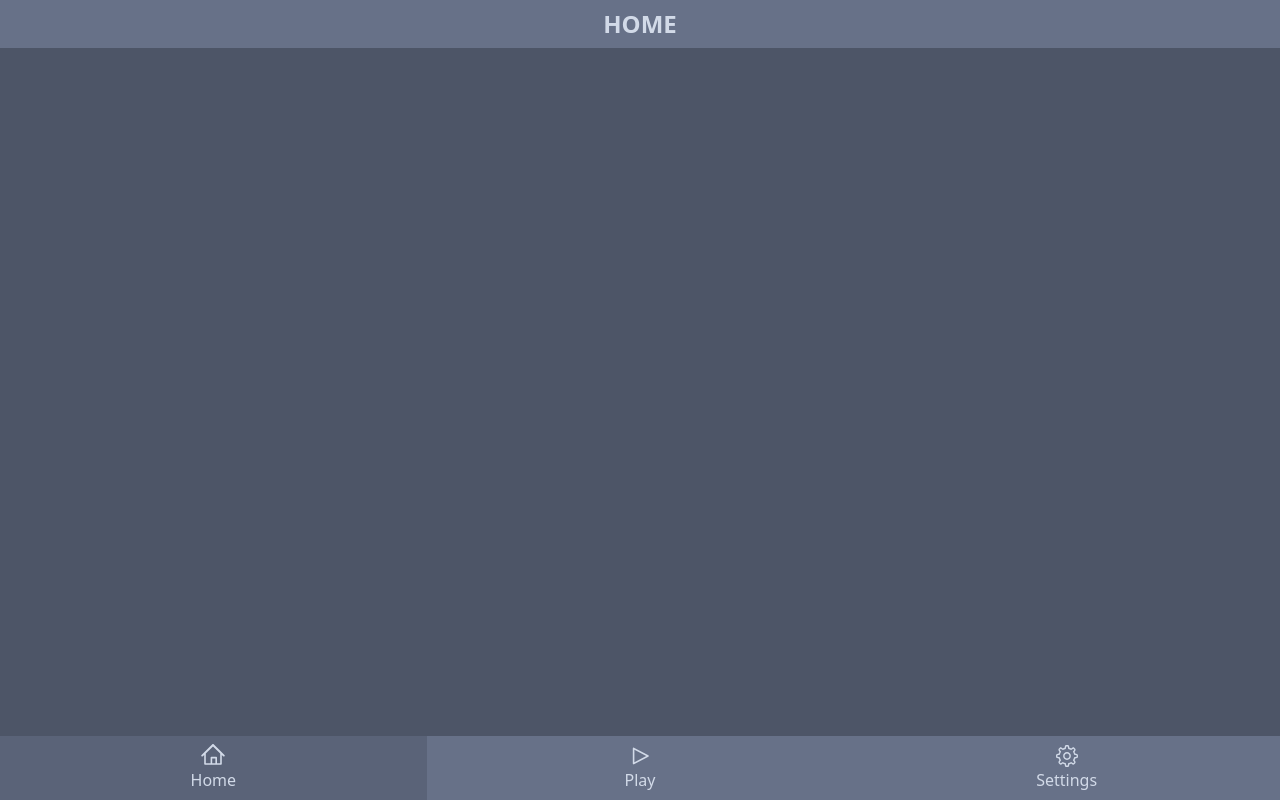
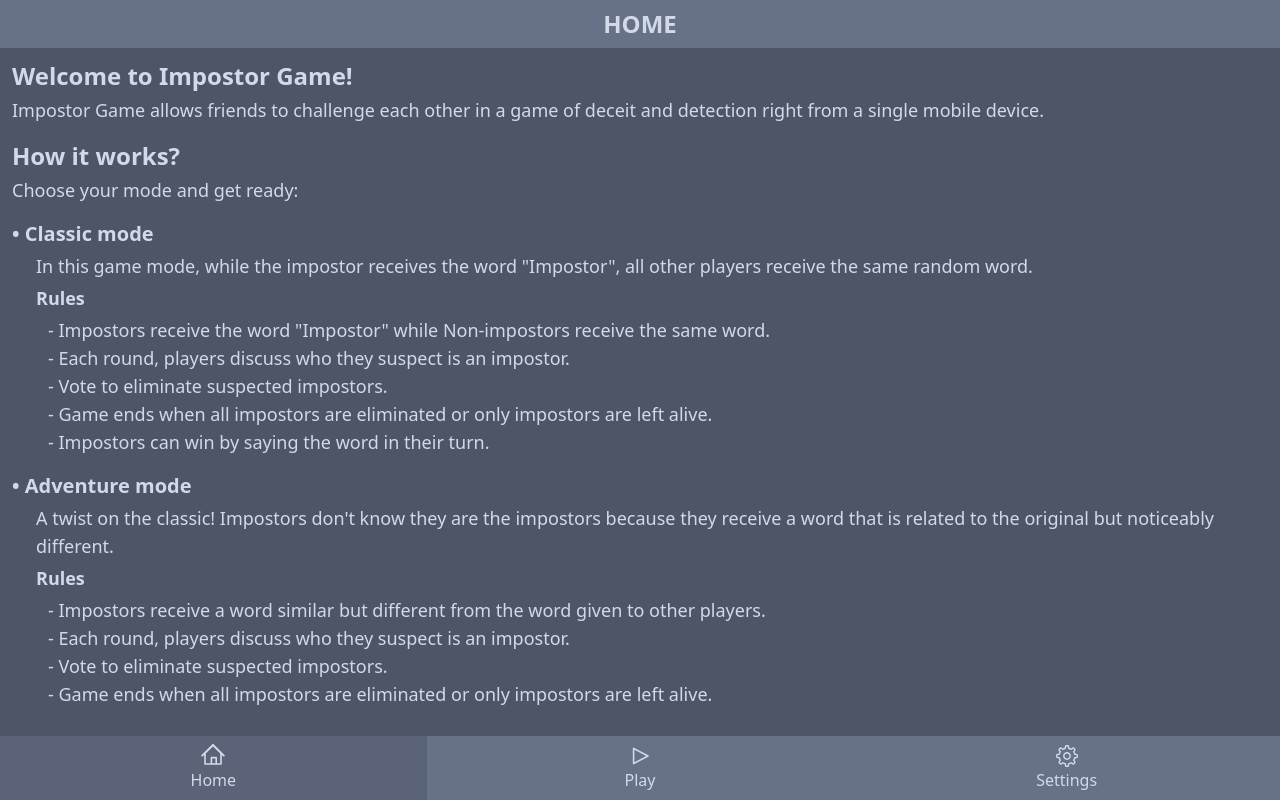
Before and after one commit to AlbaCande/Impostor-Game, a React (Vite) app: page / in a window 1280 px wide. Built offline with nearby package versions, Linux system fonts and the light colour scheme.

Commit message:
[add] home page

```diff
--- /dev/null
+++ b/src/components/HomeInfoModeGame.tsx
@@ -0,0 +1,35 @@
+import type { FC } from 'react';
+
+type Props = {
+    gameMode: string;
+    gameModeBody: string;
+    rules: string;
+    rulesBody: string;
+}
+
+const HomeInfoModeGame: FC<Props> = (props) => {
+    const {
+        gameMode,
+        gameModeBody,
+        rules,
+        rulesBody,
+    } = props;
+
+    const formattedRulesBody = rulesBody.split('\n').map((line, index) => (
+        <span key={index}>
+            {line}
+            <br />
+        </span>
+    ));
+
+    return (
+        <div className="flex flex-col gap-1">
+            <h2 className="text-xl font-bold">•  {gameMode}</h2>
+            <p className="text-lg ml-6">{gameModeBody}</p>
+            <p className="text-lg ml-6 font-bold">{rules}</p>
+            <p className="text-lg ml-9">{formattedRulesBody}</p>
+        </div>
+    );
+};
+
+export default HomeInfoModeGame;
--- /dev/null
+++ b/src/components/HomeInfoSection.tsx
@@ -0,0 +1,22 @@
+import type { FC } from 'react';
+
+type Props = {
+    titleSection: string;
+    bodySection: string;
+}
+
+const HomeInfoSection: FC<Props> = (props) => {
+    const {
+        titleSection,
+        bodySection,
+    } = props;
+
+    return (
+        <div className="flex flex-col gap-1">
+            <h2 className="text-2xl font-bold">{titleSection}</h2>
+            <p className="text-lg">{bodySection}</p>
+        </div>
+    );
+};
+
+export default HomeInfoSection;
--- a/src/pages/index.tsx
+++ b/src/pages/index.tsx
@@ -1,9 +1,20 @@
+import HomeInfoModeGame from '@/components/HomeInfoModeGame';
+import HomeInfoSection from '@/components/HomeInfoSection';
 import LayoutRoot from '@/components/layouts/LayoutRoot';
 import type { FC } from 'react';
+import { useTranslation } from 'react-i18next';
 
 const RootPage: FC = () => {
+	const { t } = useTranslation();
+
 	return (
 		<LayoutRoot>
+			<div className="flex flex-col gap-4">
+				<HomeInfoSection titleSection={t('home-description-title')} bodySection={t('home-description-body')} />
+				<HomeInfoSection titleSection={t('home-how-works-title')} bodySection={t('home-how-works-body')} />
+				<HomeInfoModeGame gameMode={t('home-classic-title')} gameModeBody={t('home-classic-body')} rules={t('home-rules')} rulesBody={t('home-classic-rules')} />
+				<HomeInfoModeGame gameMode={t('home-adventure-title')} gameModeBody={t('home-adventure-body')} rules={t('home-rules')} rulesBody={t('home-adventure-rules')} />
+			</div>
 		</LayoutRoot>
 	);
 };
--- a/src/translations/en/home.ts
+++ b/src/translations/en/home.ts
@@ -2,6 +2,17 @@ import type { TranslationObject } from '..';
 
 const translation: TranslationObject = {
 	'home-title': 'Home',
+	'home-description-title': 'Welcome to Impostor Game!',
+	'home-description-body': 'Impostor Game allows friends to challenge each other in a game of deceit and detection right from a single mobile device.',
+	'home-how-works-title': 'How it works?',
+	'home-how-works-body': 'Choose your mode and get ready:',
+	'home-rules': 'Rules',
+	'home-classic-title': 'Classic mode',
+	'home-classic-body': 'In this game mode, while the impostor receives the word "Impostor", all other players receive the same random word.',
+	'home-classic-rules': '- Impostors receive the word "Impostor" while Non-impostors receive the same word.\n- Each round, players discuss who they suspect is an impostor.\n- Vote to eliminate suspected impostors.\n- Game ends when all impostors are eliminated or only impostors are left alive.\n- Impostors can win by saying the word in their turn.',
+	'home-adventure-title': 'Adventure mode',
+	'home-adventure-body': 'A twist on the classic! Impostors don\'t know they are the impostors because they receive a word that is related to the original but noticeably different.',
+	'home-adventure-rules': '- Impostors receive a word similar but different from the word given to other players.\n- Each round, players discuss who they suspect is an impostor.\n- Vote to eliminate suspected impostors.\n- Game ends when all impostors are eliminated or only impostors are left alive.',
 };
 
 export default translation;
--- a/src/translations/es/home.ts
+++ b/src/translations/es/home.ts
@@ -2,6 +2,17 @@ import type { TranslationObject } from '..';
 
 const translation: TranslationObject = {
 	'home-title': 'Inicio',
+	'home-description-title': '¡Bienvenido a Impostor Game!',
+	'home-description-body': 'Impostor Game permite a los amigos desafiarse entre sí en un juego de engaño y detección directamente desde un solo dispositivo móvil.',
+	'home-how-works-title': '¿Cómo funciona?',
+	'home-how-works-body': 'Elige tu modo y prepárate:',
+	'home-rules': 'Reglas',
+	'home-classic-title': 'Modo clásico',
+	'home-classic-body': 'En este modo de juego, mientras el impostor recibe la palabra "Impostor", todos los demás jugadores reciben la misma palabra aleatoria.',
+	'home-classic-rules': '- Los Impostores reciben la palabra "Impostor" mientras que los No-impostores reciben la misma palabra.\n- En cada ronda, los jugadores discuten sobre quién sospechan que es un impostor.\n- Se vota para eliminar a los sospechosos de ser impostores.\n- El juego termina cuando todos los impostores son eliminados o sólo quedan impostores vivos.\n- Los impostores pueden ganar diciendo la palabra en su turno.',
+	'home-adventure-title': 'Modo aventura',
+	'home-adventure-body': '¡Un giro en el clásico! Los impostores no saben que son los impostores porque reciben una palabra que está relacionada con la original pero notablemente diferente.',
+	'home-adventure-rules': '- Los Impostores reciben una palabra similar pero diferente a la palabra dada a los demás jugadores.\n- En cada ronda, los jugadores discuten sobre quién sospechan que es un impostor.\n- Se vota para eliminar a los sospechosos de ser impostores.\n- El juego termina cuando todos los impostores son eliminados o sólo quedan impostores vivos.',
 };
 
 export default translation;
--- a/src/translations/fr/home.ts
+++ b/src/translations/fr/home.ts
@@ -2,6 +2,17 @@ import type { TranslationObject } from '..';
 
 const translation: TranslationObject = {
 	'home-title': 'Accueil',
+	'home-description-title': 'Bienvenue dans Impostor Game!',
+	'home-description-body': 'Impostor Game permet à des amis de se défier dans un jeu de tromperie et de détection directement depuis un seul appareil mobile.',
+	'home-how-works-title': 'Comment ça marche?',
+	'home-how-works-body': 'Choisissez votre mode et préparez-vous:',
+	'home-rules': 'Règles',
+	'home-classic-title': 'Mode classique',
+	'home-classic-body': 'Dans ce mode de jeu, tandis que l\'imposteur reçoit le mot "Imposteur", tous les autres joueurs reçoivent le même mot aléatoire.',
+	'home-classic-rules': '- Les Imposteurs reçoivent le mot "Imposteur" tandis que les Non-imposteurs reçoivent le même mot.\n- À chaque tour, les joueurs discutent de qui ils soupçonnent être un imposteur.\n- Votez pour éliminer les imposteurs suspects.\n- Le jeu se termine lorsque tous les imposteurs sont éliminés ou qu\'il ne reste que des imposteurs en vie.\n- Les imposteurs peuvent gagner en disant le mot à leur tour.',
+	'home-adventure-title': 'Mode aventure',
+	'home-adventure-body': 'Un twist sur le classique! Les imposteurs ne savent pas qu\'ils sont les imposteurs car ils reçoivent un mot qui est lié à l\'original mais nettement différent.',
+	'home-adventure-rules': '- Les imposteurs reçoivent un mot similaire mais différent de celui donné aux autres joueurs.\n- À chaque tour, les joueurs discutent de la personne qu\'ils soupçonnent d\'être un imposteur.\n- Ils votent pour éliminer les imposteurs présumés.\n- Le jeu se termine lorsque tous les imposteurs sont éliminés ou qu\'il ne reste plus que des imposteurs en vie',
 };
 
 export default translation;
```
